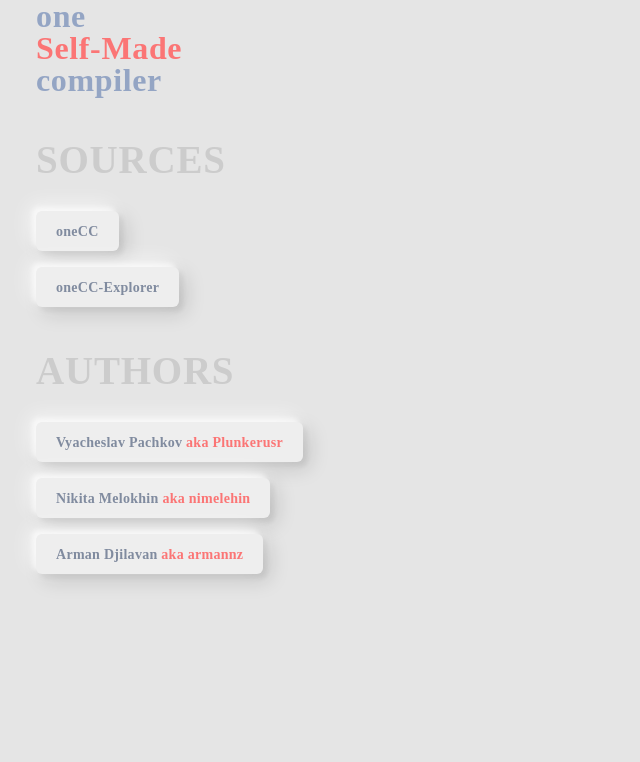
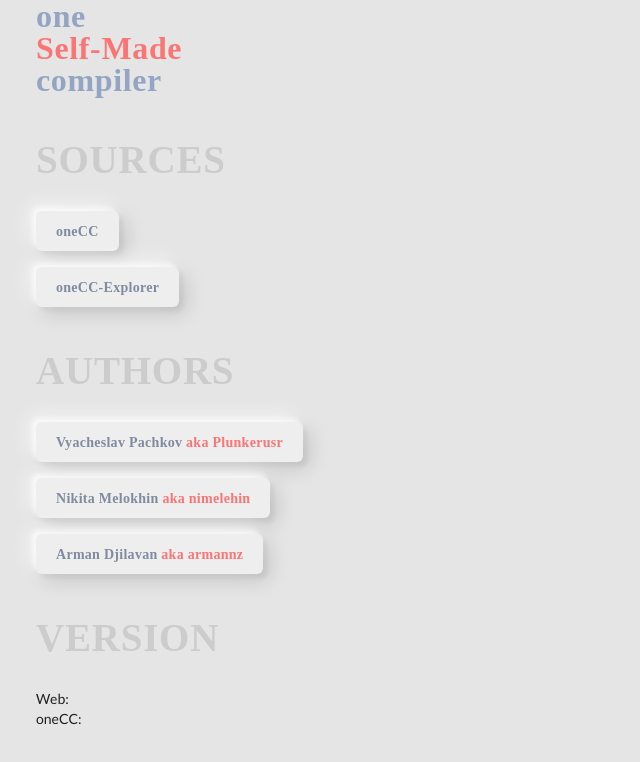
Before and after one commit to vpachkov/oneCC-Explorer, a React (Create React App) app in the folder ui/: page /explore in a window 1280 px wide. Shown: the top 762 px of the page, without its empty margins (0-640 px from the left). Built offline with nearby package versions, Linux system fonts and the light colour scheme; a web font is replaced by a local one.

Commit message:
Explore: Add version info

```diff
--- a/ui/src/pages/PExplore.tsx
+++ b/ui/src/pages/PExplore.tsx
@@ -25,6 +25,7 @@ export class PExplore extends PBase<P, S> {
         )
     }
     renderContent(): React.ReactNode {
+        console.log(process.env.REACT_APP_GIT_SHA);
         return (
             <div>
                 {/*TODO: Not sure if we even need this*/}
@@ -54,6 +55,13 @@ export class PExplore extends PBase<P, S> {
                         </div>
                     </div>
                 </div>
+                <div style={{ marginTop: '44px' }}>
+                    <div className="labelC disabled xl">VERSION</div>
+                    <div className="block vertical">
+                        <span>Web: {process.env.REACT_APP_GIT_SHA}</span>
+                        <span>oneCC: {process.env.REACT_APP_ONECC_VERSION}</span>
+                    </div>
+                </div>
             </div>
         )
     }
```
Also changed, not shown: 2 other files (tests, documents, lock files or other folders).
